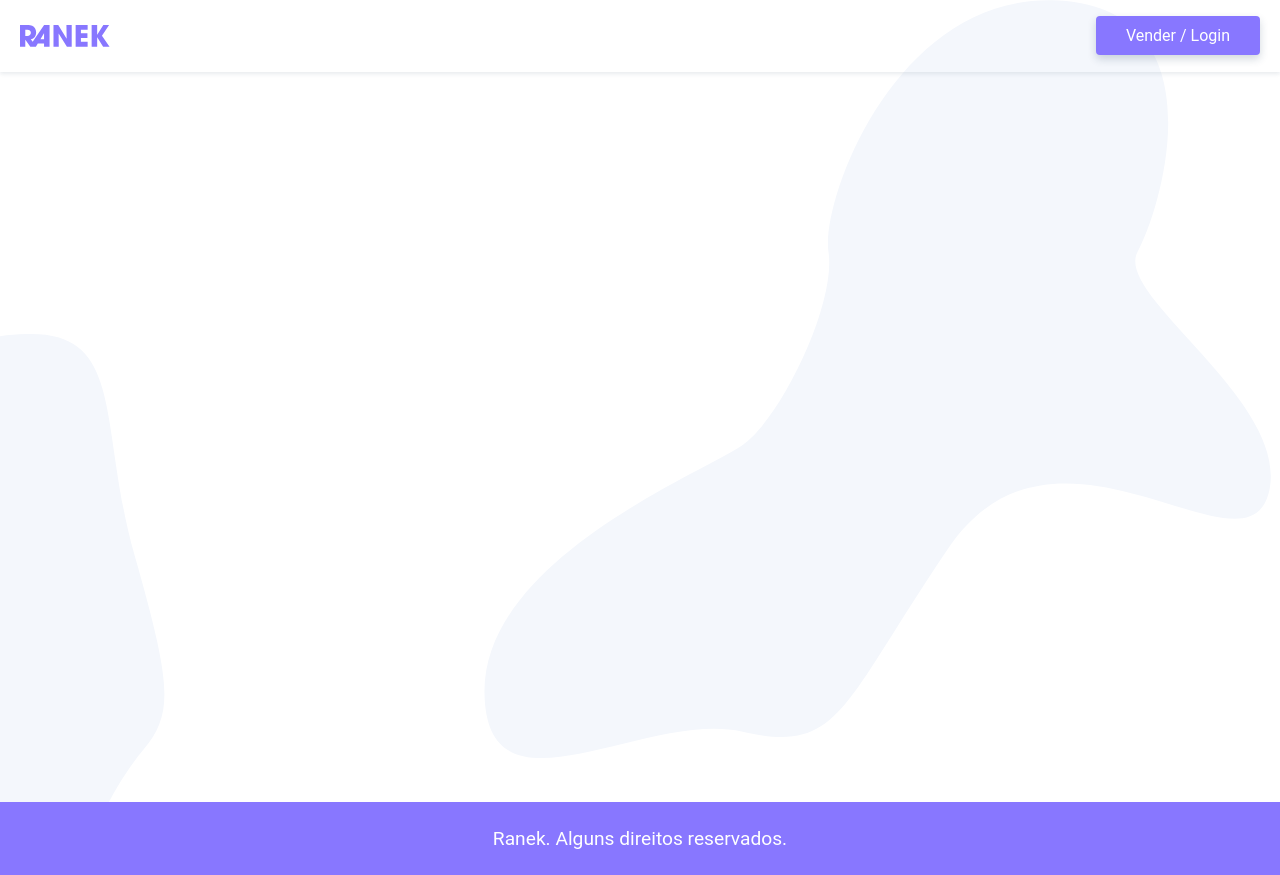
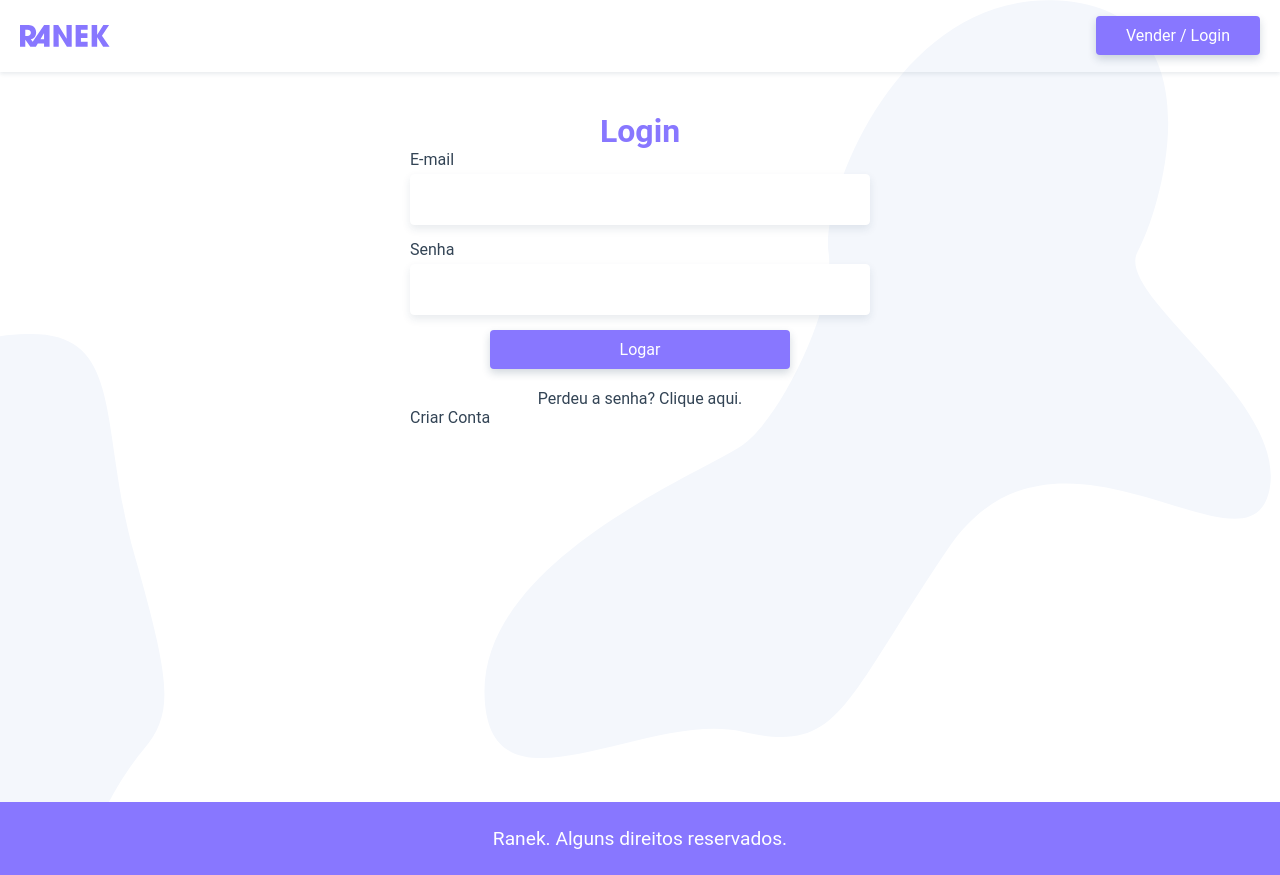
Before and after one commit to joaom00/ranek, a Vue app: page /login in a window 1280 px wide. Built offline with nearby package versions, Linux system fonts and the light colour scheme.

Commit message:
Add Login Page

```diff
--- a/src/App.vue
+++ b/src/App.vue
@@ -2,7 +2,9 @@
   <div id="app">
     <TheHeader />
     <main>
-      <router-view />
+      <transition mode="out-in">
+        <router-view />
+      </transition>
     </main>
     <TheFooter />
   </div>
@@ -85,6 +87,10 @@
   flex: 1;
 }
 
+label {
+  margin-bottom: 5px;
+}
+
 input,
 textarea {
   border-radius: 4px;
--- /dev/null
+++ b/src/components/SignUp.vue
@@ -0,0 +1,11 @@
+<template>
+  <p>Criar Conta</p>
+</template>
+
+<script>
+export default {
+  name: 'SignUp',
+};
+</script>
+
+<style></style>
--- /dev/null
+++ b/src/pages/Login.vue
@@ -0,0 +1,73 @@
+<template>
+  <section class="login">
+    <h1>Login</h1>
+    <form @submit.prevent="doLogin">
+      <label for="email">E-mail</label>
+      <input type="email" name="email" id="email" v-model="email" />
+      <label for="password">Senha</label>
+      <input type="password" name="password" id="password" v-model="password" />
+      <button type="submit" class="btn">Logar</button>
+    </form>
+    <p class="forgotPassword">
+      <a href="/" target="_blank">Perdeu a senha? Clique aqui.</a>
+    </p>
+    <SignUp />
+  </section>
+</template>
+
+<script>
+import SignUp from '@/components/SignUp';
+
+export default {
+  name: 'Login',
+  components: {
+    SignUp,
+  },
+
+  data() {
+    return {
+      email: '',
+      password: '',
+    };
+  },
+
+  methods: {
+    doLogin() {},
+  },
+};
+</script>
+
+<style scoped>
+.login {
+  max-width: 500px;
+  margin: 0 auto;
+  padding: 0 20px;
+}
+
+h1 {
+  text-align: center;
+  font-size: 2rem;
+  margin-top: 40px;
+  color: #87f;
+}
+
+form {
+  display: grid;
+}
+
+.btn {
+  width: 100%;
+  max-width: 300px;
+  margin: 0 auto;
+}
+
+.forgotPassword {
+  text-align: center;
+  margin: 20px auto 0 auto;
+}
+
+.forgotPassword a:hover {
+  color: #87f;
+  text-decoration: underline;
+}
+</style>
--- a/src/router/index.js
+++ b/src/router/index.js
@@ -2,6 +2,7 @@
 import VueRouter from 'vue-router';
 import Home from '../pages/Home.vue';
 import Product from '../pages/Product.vue';
+import Login from '../pages/Login.vue';
 
 Vue.use(VueRouter);
 
@@ -17,6 +18,11 @@
     component: Product,
     props: true,
   },
+  {
+    path: '/login',
+    name: 'Login',
+    component: Login,
+  },
 ];
 
 const router = new VueRouter({
```
